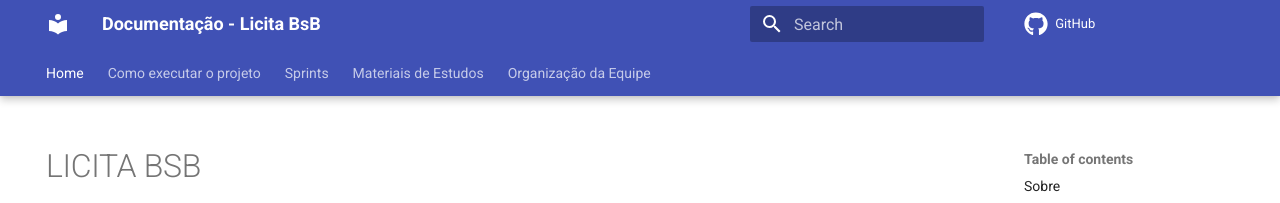
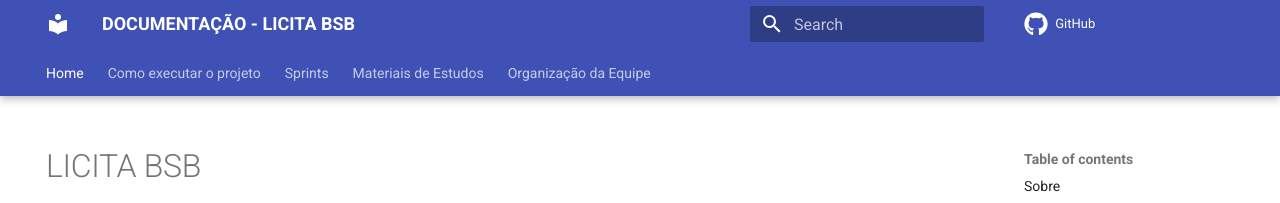
Before and after one commit to unb-mds/LicitaBSB-24.1, an MkDocs documentation site: the page built from docs/index.md, in a window 1280 px wide. Shown: the top 203 px of the page. Built offline with MkDocs 1.6.1 and Material for MkDocs 9.7.7, drawn with Linux system fonts in a browser that asks for light colours; comment, search, counter and statistics services are not loaded.

```diff
--- a/mkdocs.yml
+++ b/mkdocs.yml
@@ -1,4 +1,4 @@
-site_name: Documentação - Licita BsB
+site_name: DOCUMENTAÇÃO - LICITA BSB
 repo_url: https://github.com/unb-mds/2024-1-Squad-03
 
 nav:
```
